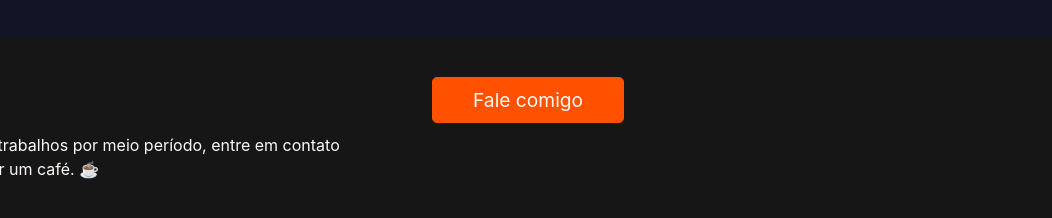
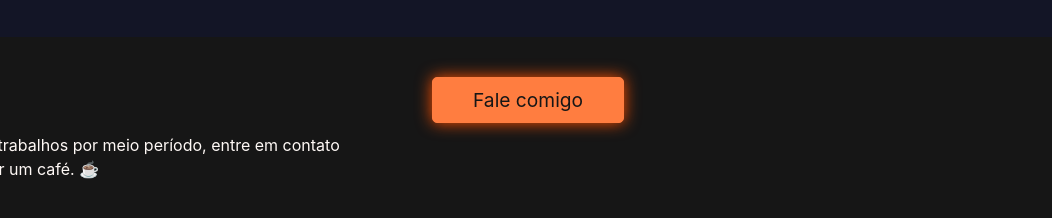
Before and after one commit to mpdevtech/marcospauloaraujo, a plain HTML site: page index.html in a window 1280 px wide. In both pictures the pointer is over the input "Fale comigo". Shown: the part 1810-2028 px from the top of the page, 228-1280 px from the left. Drawn offline with Linux system fonts and the light colour scheme.

Commit message:
Alteração no estilo no botão Fale comigo

```diff
--- a/css/style.css
+++ b/css/style.css
@@ -283,6 +283,13 @@ img {
       cursor: pointer;
       font-size: 1.2rem;
    }
+   .btn-contact:hover {
+      box-shadow: 0 0 1rem #FF5100;
+      background-color: #FF7D40;
+      border: 1px solid #FF7D40;
+      color: #161616;
+      transition: 0.3s;
+   }
 
 
 @media (max-width: 1200px) {
```
